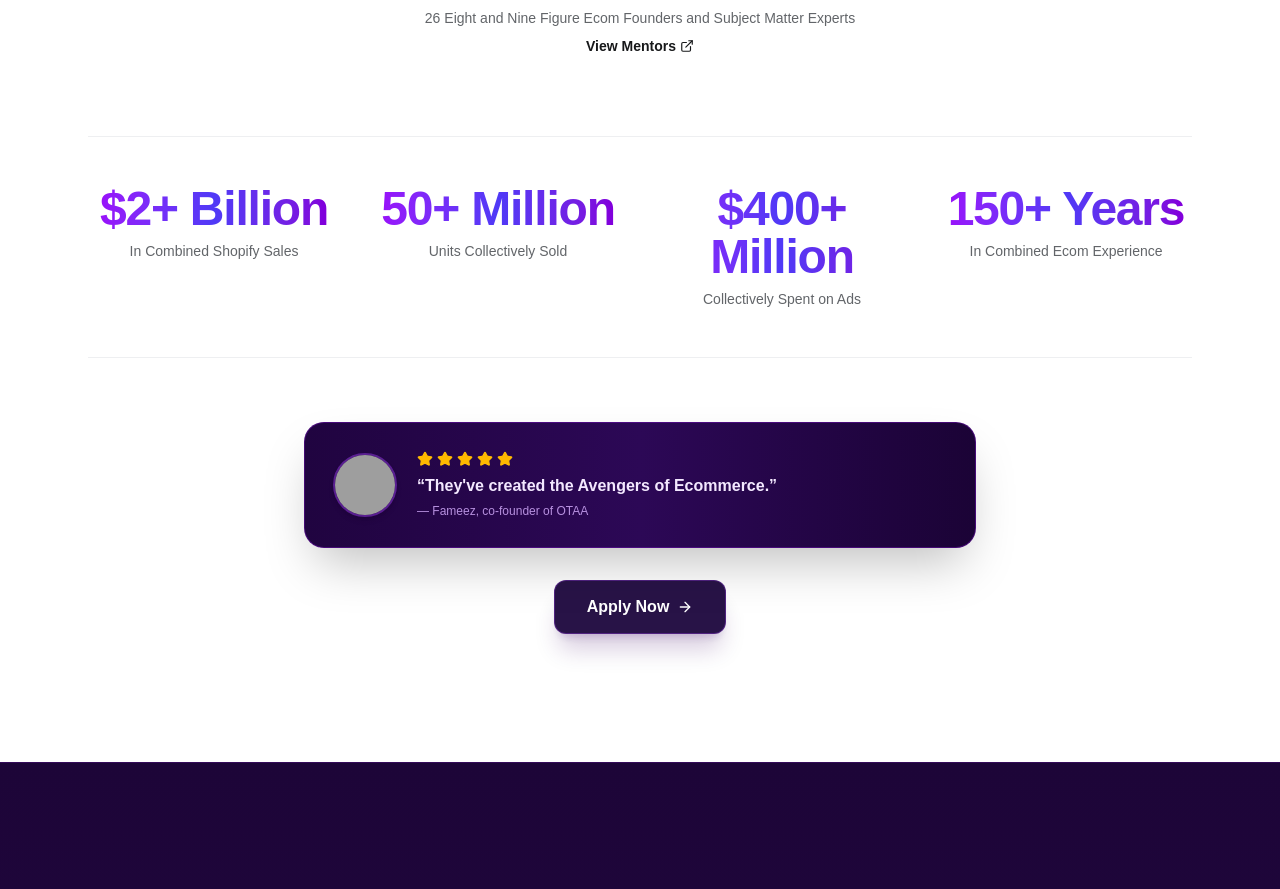
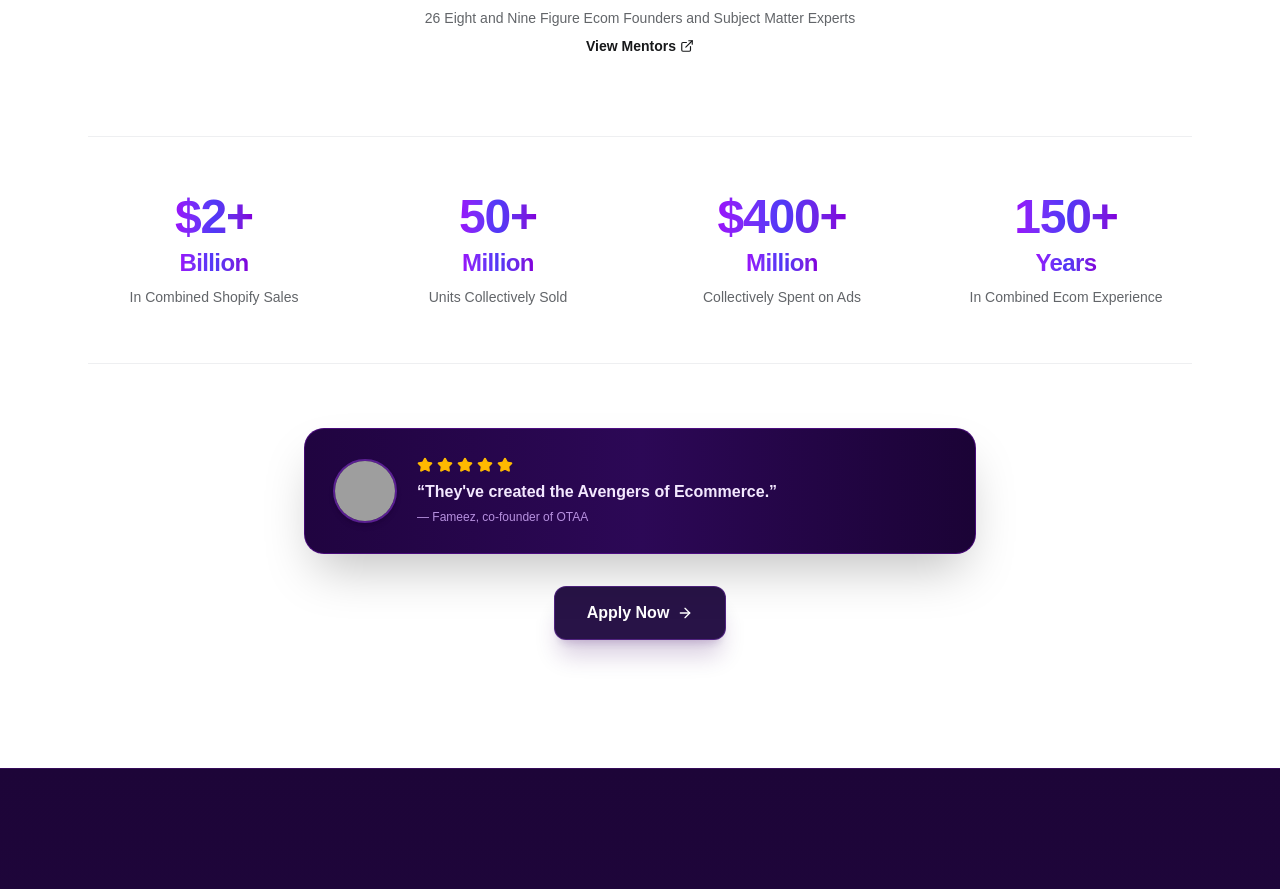
Before and after one commit to Edgecoms/edgecoms-academy, a Next.js app in the folder apps/web/: page /academy in a window 1280 px wide. Shown: the part 1720-2609 px from the top of the page. Built offline with nearby package versions, Linux system fonts and the light colour scheme; no server answers; grey boxes are pictures that could not be loaded; a web font is replaced by a local one.

Commit message:
refactor: normalize mentor text and restructure stats layout with component-based data fields

```diff
--- a/apps/web/src/components/academy/mentors-section.tsx
+++ b/apps/web/src/components/academy/mentors-section.tsx
@@ -26,24 +26,21 @@ const MENTORS: Mentor[] = [
 		role: "Creative Mentor",
 	},
 	{
-		highlight:
-			"10+ Yrs Of Experience Scaling Ad Accounts From <$100K - $500K+",
+		highlight: "10+ Yrs Of Experience Scaling Ad Accounts From <$100K - $500K+",
 		image:
 			"https://images.unsplash.com/photo-1472099645785-5658abf4ff4e?w=500&auto=format&fit=crop&q=80",
 		name: "Nick Melcher",
 		role: "Facebook Ads Mentor",
 	},
 	{
-		highlight:
-			"Founder of Imprint Genius, Sourcing Agency Running 7+ Yrs",
+		highlight: "Founder of Imprint Genius, Sourcing Agency Running 7+ Yrs",
 		image:
 			"https://images.unsplash.com/photo-1519085360753-af0119f7cbe7?w=500&auto=format&fit=crop&q=80",
 		name: "Isaac Hetzroni",
 		role: "Sourcing & Product Mentor",
 	},
 	{
-		highlight:
-			"Former CFO & COO of Guardian Bikes (Mark Cuban company)",
+		highlight: "Former CFO & COO of Guardian Bikes (Mark Cuban company)",
 		image:
 			"https://images.unsplash.com/photo-1560250097-0b93528c311a?w=500&auto=format&fit=crop&q=80",
 		name: "Marcus Vance",
@@ -62,19 +59,23 @@ const MENTORS: Mentor[] = [
 const STATS = [
 	{
 		label: "In Combined Shopify Sales",
-		value: "$2+ Billion",
+		number: "$2+",
+		unit: "Billion",
 	},
 	{
 		label: "Units Collectively Sold",
-		value: "50+ Million",
+		number: "50+",
+		unit: "Million",
 	},
 	{
 		label: "Collectively Spent on Ads",
-		value: "$400+ Million",
+		number: "$400+",
+		unit: "Million",
 	},
 	{
 		label: "In Combined Ecom Experience",
-		value: "150+ Years",
+		number: "150+",
+		unit: "Years",
 	},
 ];
 
@@ -102,9 +103,9 @@ export function MentorsSection() {
 						</span>
 					</h2>
 					<p className="mt-5 text-muted-foreground text-sm sm:text-base leading-relaxed max-w-2xl mx-auto">
-						Edgecoms Academy gives brands direct eCommerce mentorship from $100M+
-						founders and subject matter experts inside a community of other elite
-						brands.
+						Edgecoms Academy gives brands direct eCommerce mentorship from
+						$100M+ founders and subject matter experts inside a community of
+						other elite brands.
 					</p>
 				</div>
 
@@ -156,11 +157,17 @@ export function MentorsSection() {
 				</div>
 
 				{/* Big 4 Stats Row */}
-				<div className="mt-16 sm:mt-20 grid grid-cols-2 gap-8 sm:grid-cols-4 border-y border-border/60 py-10 sm:py-12">
+				<div className="mt-16 sm:mt-20 grid grid-cols-2 gap-y-10 gap-x-4 sm:grid-cols-4 sm:gap-6 lg:gap-8 border-y border-border/60 py-10 sm:py-14">
 					{STATS.map((stat) => (
-						<div className="flex flex-col items-center" key={stat.label}>
-							<span className="font-extrabold text-3xl sm:text-4xl md:text-5xl tracking-tight bg-gradient-to-r from-purple-600 via-indigo-600 to-purple-700 dark:from-purple-300 dark:via-purple-200 dark:to-indigo-300 bg-clip-text text-transparent tabular-nums">
-								{stat.value}
+						<div
+							className="flex flex-col items-center text-center px-2"
+							key={stat.label}
+						>
+							<span className="font-extrabold text-3xl sm:text-4xl lg:text-5xl tracking-tight bg-gradient-to-r from-purple-600 via-indigo-600 to-purple-700 dark:from-purple-300 dark:via-purple-200 dark:to-indigo-300 bg-clip-text text-transparent tabular-nums leading-none">
+								{stat.number}
+							</span>
+							<span className="mt-1.5 font-bold text-lg sm:text-xl lg:text-2xl tracking-tight bg-gradient-to-r from-purple-600 via-indigo-600 to-purple-700 dark:from-purple-300 dark:via-purple-200 dark:to-indigo-300 bg-clip-text text-transparent">
+								{stat.unit}
 							</span>
 							<span className="mt-2 text-xs sm:text-sm font-medium text-muted-foreground">
 								{stat.label}
```
